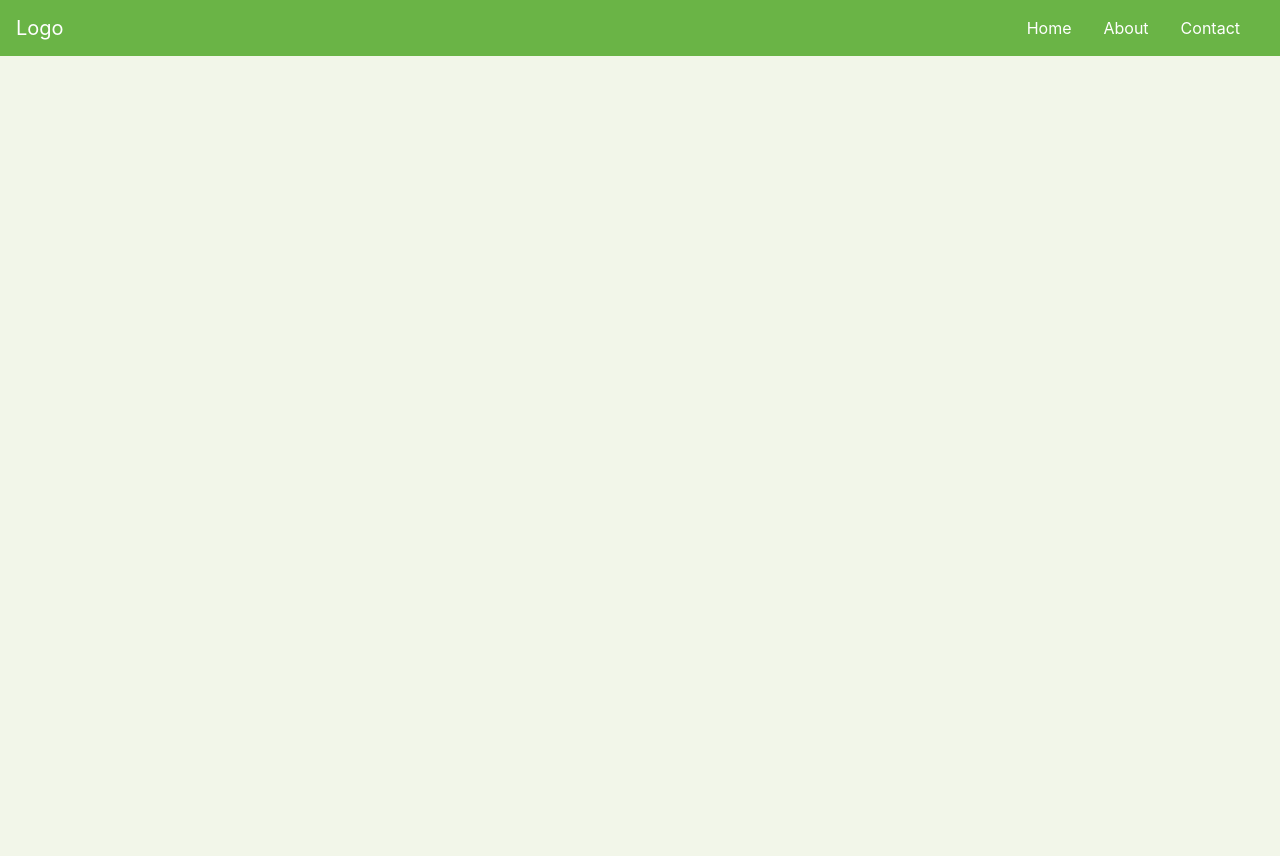
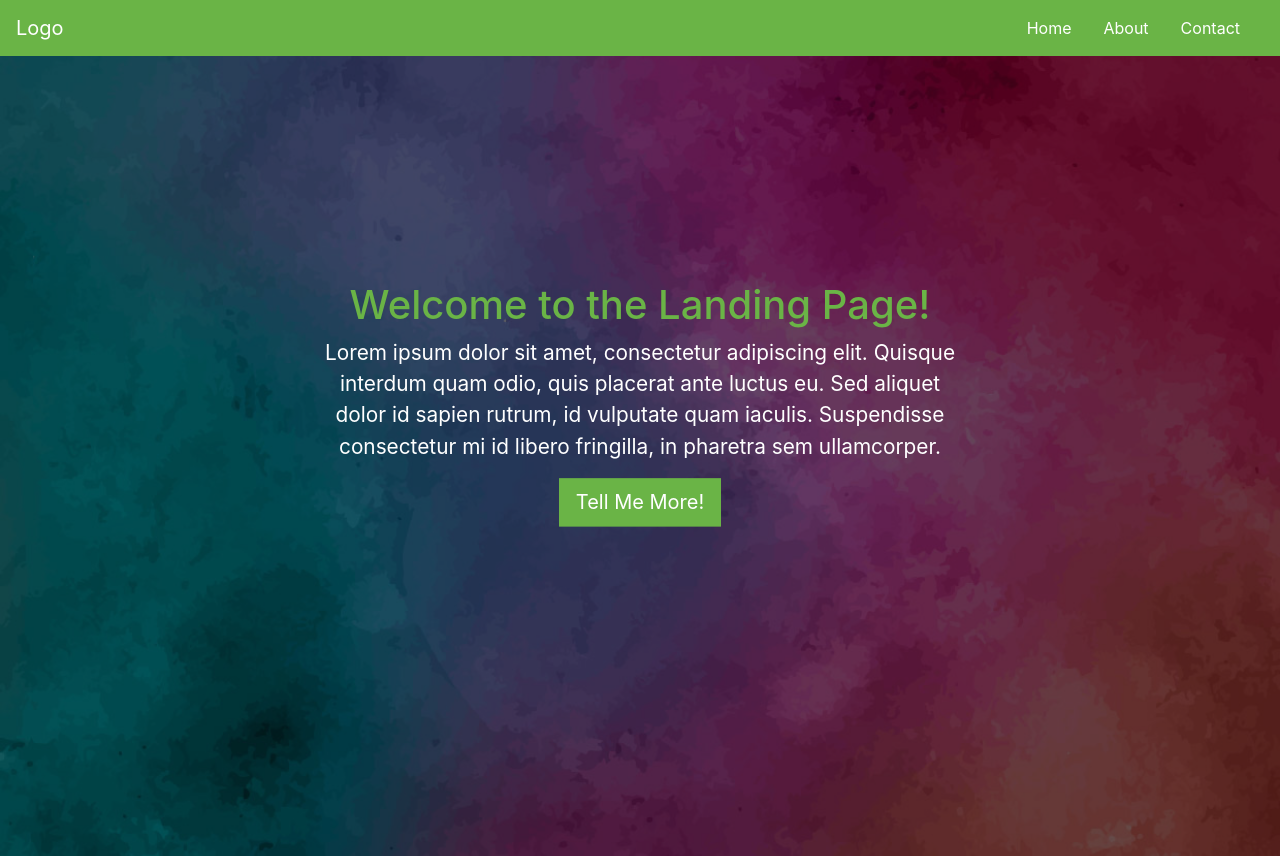
Before and after one commit to ProfOscar/bootstrap-tutorial, a plain HTML site: page index.html in a window 1280 px wide. Before the commit the page ends 800 px from the top, so only its background shows below. Drawn offline with nearby package versions, Linux system fonts and the light colour scheme.

Commit message:
Page background, top content, call to action button

```diff
--- a/index.html
+++ b/index.html
@@ -34,9 +34,18 @@
             </ul>
         </div>
     </nav>
+    <header class="page-header header container-fluid">
+        <div class="overlay"></div>
+        <div class="description">
+            <h1>Welcome to the Landing Page!</h1>
+            <p>Lorem ipsum dolor sit amet, consectetur adipiscing elit. Quisque interdum quam odio, quis placerat ante luctus eu. Sed aliquet dolor id sapien rutrum, id vulputate quam iaculis. Suspendisse consectetur mi id libero fringilla, in pharetra sem ullamcorper.</p>
+            <button class="btn btn-outline-secondary btn-lg">Tell Me More!</button>
+        </div>
+    </header>
 
     <script src="https://code.jquery.com/jquery-3.5.1.min.js" integrity="sha256-9/aliU8dGd2tb6OSsuzixeV4y/faTqgFtohetphbbj0=" crossorigin="anonymous"></script>
     <script src="https://cdn.jsdelivr.net/npm/bootstrap@4.5.3/dist/js/bootstrap.min.js" integrity="sha384-w1Q4orYjBQndcko6MimVbzY0tgp4pWB4lZ7lr30WKz0vr/aWKhXdBNmNb5D92v7s" crossorigin="anonymous"></script>
+    <script src="main.js"></script>
 </body>
 
 </html>
--- a/main.css
+++ b/main.css
@@ -7,21 +7,59 @@ body {
 .navbar {
   background: #6ab446;
 }
-
 .nav-link,
 .navbar-brand {
   color: #fff;
   cursor: pointer;
 }
-
 .nav-link {
   margin-right: 1em !important;
 }
-
 .nav-link:hover {
   color: #000;
 }
-
 .navbar-collapse {
   justify-content: flex-end;
 }
+
+.header {
+  background-image: url("images/header-background.jpg");
+  background-size: cover;
+  background-position: center;
+  position: relative;
+}
+.overlay {
+  position: absolute;
+  min-height: 100%;
+  min-width: 100%;
+  left: 0;
+  top: 0;
+  background: rgba(0, 0, 0, 0.6);
+}
+
+.description {
+  left: 50%;
+  position: absolute;
+  top: 45%;
+  transform: translate(-50%, -55%);
+  text-align: center;
+}
+.description h1 {
+  color: #6ab446;
+}
+.description p {
+  color: #fff;
+  font-size: 1.3rem;
+  line-height: 1.5;
+}
+.description button {
+  border: 1px solid #6ab446;
+  background: #6ab446;
+  border-radius: 0;
+  color: #fff;
+}
+.description button:hover {
+  border: 1px solid #fff;
+  background: #fff;
+  color: #000;
+}
--- /dev/null
+++ b/main.js
@@ -0,0 +1,3 @@
+$(document).ready(function () {
+    $('.header').height($(window).height());
+})
```
Also changed, not shown: images/header-background.jpg (added).
